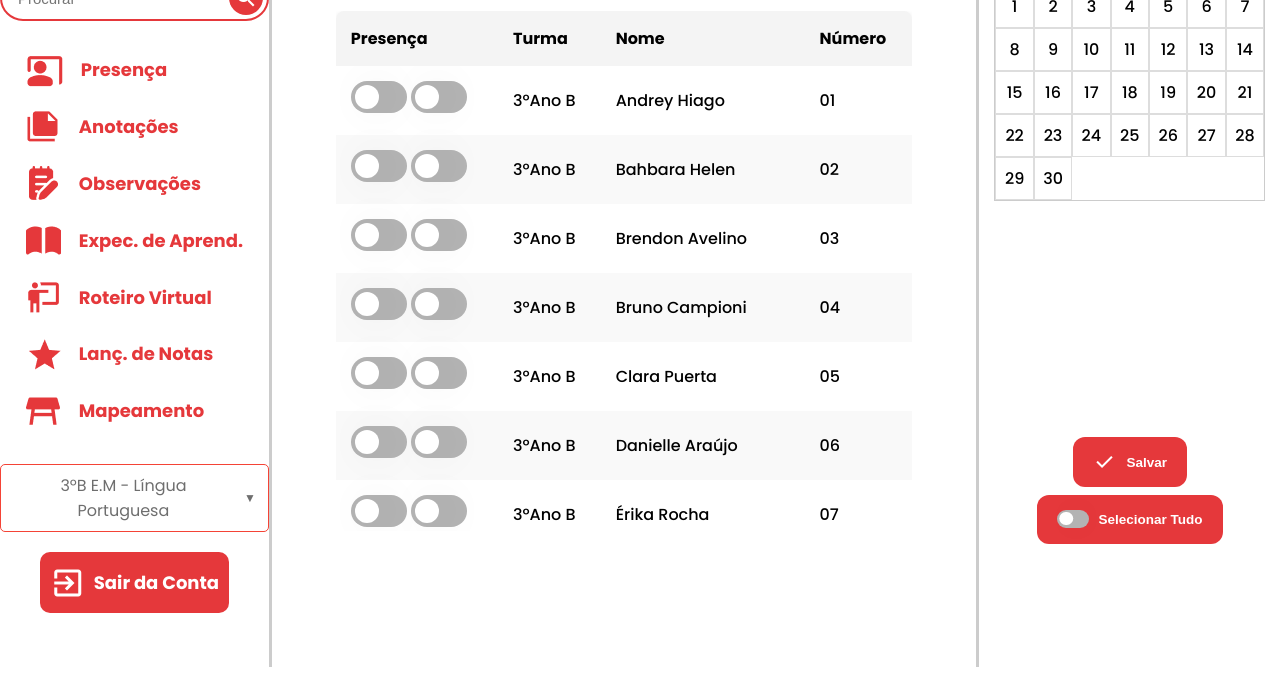
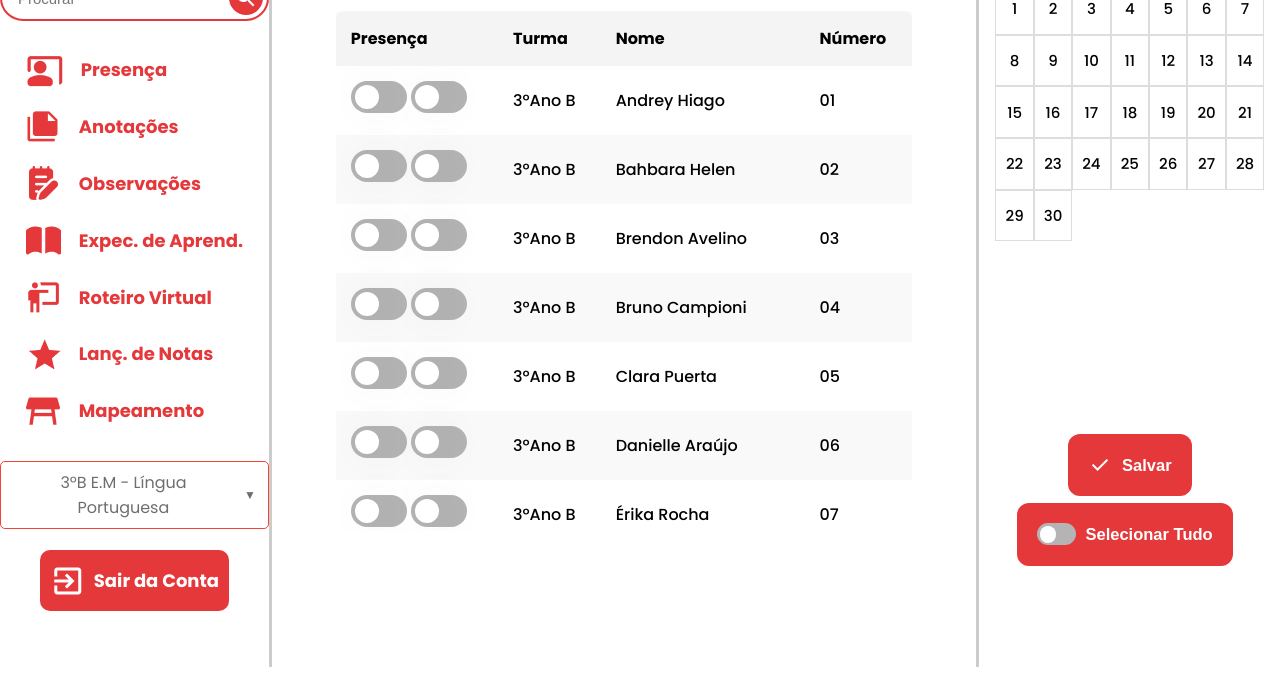
Before and after one commit to BrendonAvelino/DiarioEletronico_SESI, a plain HTML site: page ListaPresenca/listaPresenca.html in a window 1280 px wide. Shown: the part 109-800 px from the top of the page. Drawn offline with nearby package versions, Linux system fonts and the light colour scheme.

Commit message:
página finalizada

```diff
--- a/ListaPresenca/listaPresenca.css
+++ b/ListaPresenca/listaPresenca.css
@@ -88,7 +88,7 @@ body{
 
 /* input container */
 .input-container {
-    margin-top: 25px;
+    margin-top: 8%;
     display: inline-block;
     position: relative; /* necessário para o posicionamento do dropdown */
   }
@@ -141,17 +141,6 @@ body{
   }
 /* fim input container */
 
-
-
-/* linha vertical */
-.linha-vertical {
-    width: 3px;
-    background-color: #ccc;
-    height: 97vh;
-  }
-/* fim linha vertical */
-
-
 /* Sair */
 #sair{
   display: flex;
@@ -162,7 +151,7 @@ body{
   font-size: 12px;
   border-radius: 10px;
   padding: 2px 10px;
-    margin-top: 20px;
+  margin-top: 8%;
   cursor: pointer;
 }
 
@@ -170,6 +159,15 @@ body{
   margin-right: 8px;
 }
 /* fim Sair */
+
+
+/* linha vertical */
+.linha-vertical {
+    width: 3px;
+    background-color: #ccc;
+    height: 97vh;
+  }
+/* fim linha vertical */
 
 
 /* começo conteudo da Main */
@@ -299,26 +297,37 @@ tbody tr:hover {
   display: flex;
   flex-direction: column;
   align-items: center;
+  position: relative;
 }
 
 #calendario {
   width: 100%;
-  border: 1px solid #ccc;
-  display: flex;
-  flex-wrap: wrap;
-
+  display: grid;
+  grid-template-columns: repeat(7, 1fr); /* 7 colunas para os dias da semana */
+  grid-template-rows: 40px repeat(6, 1fr); /* 1 linha fixa para os headers e 6 linhas flexíveis para os dias */
+  height: 350px; /* Altura total fixa do calendário */
 }
 
-.day, .day-header {
-  width: calc(100% / 7);
+.day-header {
+  border: 1px solid #ddd;
+  background-color: #f0f0f0;
+  font-weight: bold;
+  display: flex;
+  justify-content: center;
+  align-items: center;
+  font-size: 15px;
+  height: 40px; /* Altura fixa para os headers */
   box-sizing: border-box;
-  padding: 8px;
-  text-align: center;
 }
 
 .day {
   border: 1px solid #ddd;
   cursor: pointer;
+  display: flex;
+  justify-content: center;
+  align-items: center;
+  box-sizing: border-box;
+  font-size: 15px;
 }
 
 .day.selected {
@@ -332,7 +341,6 @@ tbody tr:hover {
   align-items: center;
   width: 250px;
   margin: 5%;
-
 }
 
 #prev-month, #next-month {
@@ -350,15 +358,16 @@ tbody tr:hover {
 
 
 
- /* botoes salvar e selecionar tudo */
-#sectionBtnVermelhos{
-  display: grid;
+#sectionBtnVermelhos {
+  display: flex;
+  flex-direction: column;
   justify-content: center;
   align-items: center;
-  margin-top: 85%;
+  margin-top: 50%;
+  font-family: 'Poppins', sans-serif;
 }
 
-#btnSave, #btnSelectionAll{
+#btnSave, #btnSelectionAll {
   cursor: pointer;
   margin-top: 3%;
   display: flex;
@@ -368,12 +377,59 @@ tbody tr:hover {
   background-color: #E5383B;
   border: none;
   color: white;
-  font-size: 9px;
+  font-size: 11px;
   border-radius: 12px;
-  padding: 6px 20px;
+  padding: 8px 20px;
+  position: relative; /* Adicionado para o posicionamento do slider */
 }
 
-.material-symbols-outlined, #btnSelectionAll .switch{
+.material-symbols-outlined {
   margin-right: 10px;
 }
-/* fim dos botoes salvar e selecionar tudo */
+
+/* Estilos do switch do botão de Selecionar Todos */
+.switchAll {
+  display: flex;
+  align-items: center;
+  margin-right: 10px;
+}
+
+.switchAll input[type="checkbox"] {
+  display: none; /* Ocultar o checkbox */
+}
+
+.switchAll .slider {
+  position: relative;
+  width: 3.5em; /* Largura do slider */
+  height: 2em; /* Altura do slider */
+  background-color: #b4b4b4; /* Cor padrão do slider */
+  border-radius: 50px; /* Borda arredondada */
+  transition: background-color 0.3s; /* Transição suave */
+  margin-right: 10px; /* Espaço entre o switch e o texto */
+}
+
+.switchAll .slider::after {
+  content: ""; /* Criar um elemento após o slider */
+  position: absolute;
+  top: 0.25em; /* Ajuste para centralizar verticalmente */
+  left: 0.25em; /* Ajuste inicial do toggle */
+  width: 1.5em; /* Largura do toggle */
+  height: 1.5em; /* Altura do toggle */
+  background-color: white; /* Cor do toggle */
+  border-radius: 50%; /* Borda arredondada */
+  transition: transform 0.3s; /* Transição suave */
+}
+
+/* Ativar o slider quando o checkbox estiver checado */
+.switchAll input[type="checkbox"]:checked + .slider {
+  background-color: #3bee2a; /* Cor quando ativado */
+}
+
+.switchAll input[type="checkbox"]:checked + .slider::after {
+  transform: translateX(1.5em); /* Mover o toggle para a direita */
+}
+
+/* Efeito ao clicar no checkbox */
+.switchAll input[type="checkbox"]:active + .slider::after {
+  width: calc(1.5em + 0.2em); /* Aumentar o tamanho ao ser clicado */
+}
--- a/ListaPresenca/listaPresenca.html
+++ b/ListaPresenca/listaPresenca.html
@@ -673,27 +673,25 @@
         </div>
 
         <div id="calendario">
-            <div class="day-header">Dom</div>
-            <div class="day-header">Seg</div>
-            <div class="day-header">Ter</div>
-            <div class="day-header">Qua</div>
-            <div class="day-header">Qui</div>
-            <div class="day-header">Sex</div>
-            <div class="day-header">Sab</div>
-
+            <div class="day-header">D</div>
+            <div class="day-header">S</div>
+            <div class="day-header">T</div>
+            <div class="day-header">Q</div>
+            <div class="day-header">Q</div>
+            <div class="day-header">S</div>
+            <div class="day-header">S</div>
             <!-- Os dias do mês serão gerados via JavaScript -->
         </div>
 
-        <div id="sectionBtnVermelhos"></div>
+        <div id="sectionBtnVermelhos">
             <button id="btnSave">
                 <span class="material-symbols-outlined">check</span>
                 <h1>Salvar</h1>
             </button>
-        <button id="btnSelectionAll">
-            <label class="switch">
-                <input type="checkbox">
+
+            <button id="btnSelectionAll" class="switchAll">
+                <input type="checkbox" id="selectAllCheckbox">
                 <span class="slider"></span>
-            </label>
                 <h1>Selecionar Tudo</h1>
             </button>
         </div>
--- a/ListaPresenca/listaPresenca.js
+++ b/ListaPresenca/listaPresenca.js
@@ -118,3 +118,18 @@ document.addEventListener('DOMContentLoaded', function() {
   // Gera o calendário inicial
   generateCalendar(currentDate);
 });
+
+
+// Ativar/desativar checkbox ao clicar no botão "Selecionar Tudo"
+document.getElementById('btnSelectionAll').addEventListener('click', function() {
+  const checkbox = document.getElementById('selectAllCheckbox');
+  const switches = document.querySelectorAll('.switch input[type="checkbox"]');
+
+  const selectAll = !checkbox.checked;
+  checkbox.checked = selectAll;
+
+  // Atualiza o estado de todos os switches
+  switches.forEach(switchCheckbox => {
+    switchCheckbox.checked = selectAll;
+  });
+});
```
Lines whose indentation alone changed are shown as unchanged.
